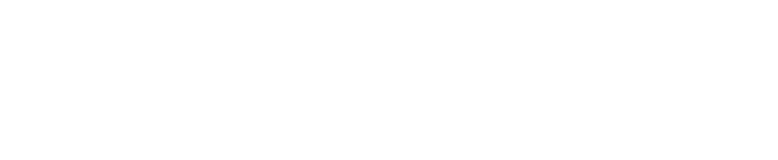
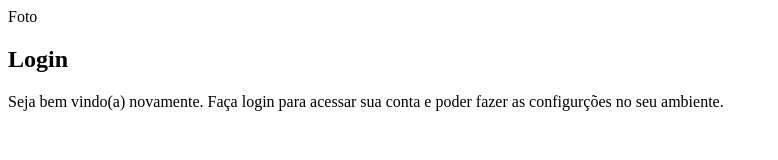
Before and after one commit to raphaelbusquet/projeto-login, a plain HTML site: page index.html in a window 1280 px wide. Shown: the whole page, without its empty margins (0-778 px from the left). Drawn offline with Linux system fonts and the light colour scheme.

Commit message:
Estrutura agora sim rs

```diff
--- a/index.html
+++ b/index.html
@@ -5,8 +5,22 @@
     <meta http-equiv="X-UA-Compatible" content="IE=edge">
     <meta name="viewport" content="width=device-width, initial-scale=1.0">
     <title>Tela de Login</title>
+    <link rel="stylesheet" href="estilos/style.css">
 </head>
 <body>
+    <main>
+        <section id="login">
+            <div id="imagem">
+                Foto
+            </div>
+            <div id="form">
+                <h1>Login</h1>
+                <p>Seja bem vindo(a) novamente. Faça login para acessar sua conta e poder fazer as configurções no seu ambiente.</p>
+                <form action="../Formulários/cadastro.py" method="post">
 
+                </form>
+            </div>
+        </section>
+    </main>
 </body>
 </html>
```
Also changed, not shown: estilos/style.css (+10 -0 lines).
